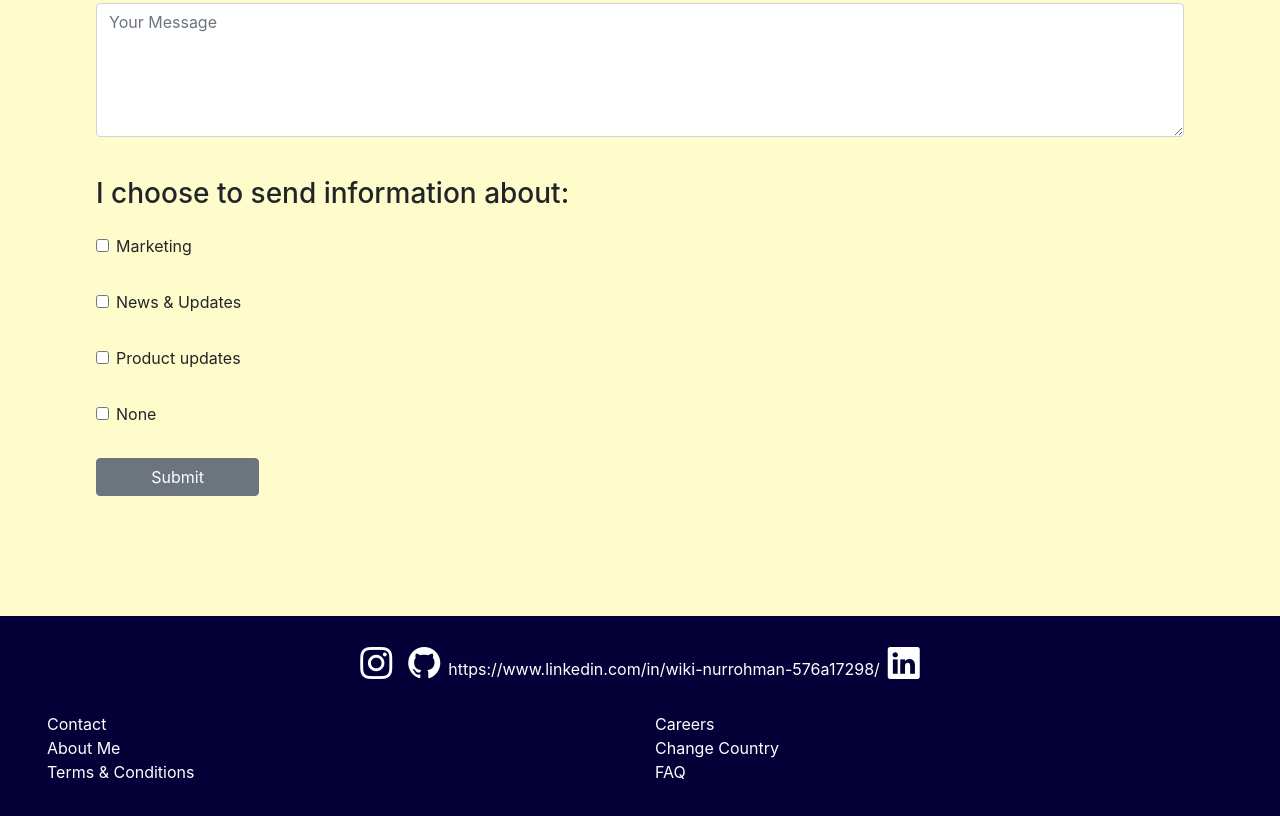
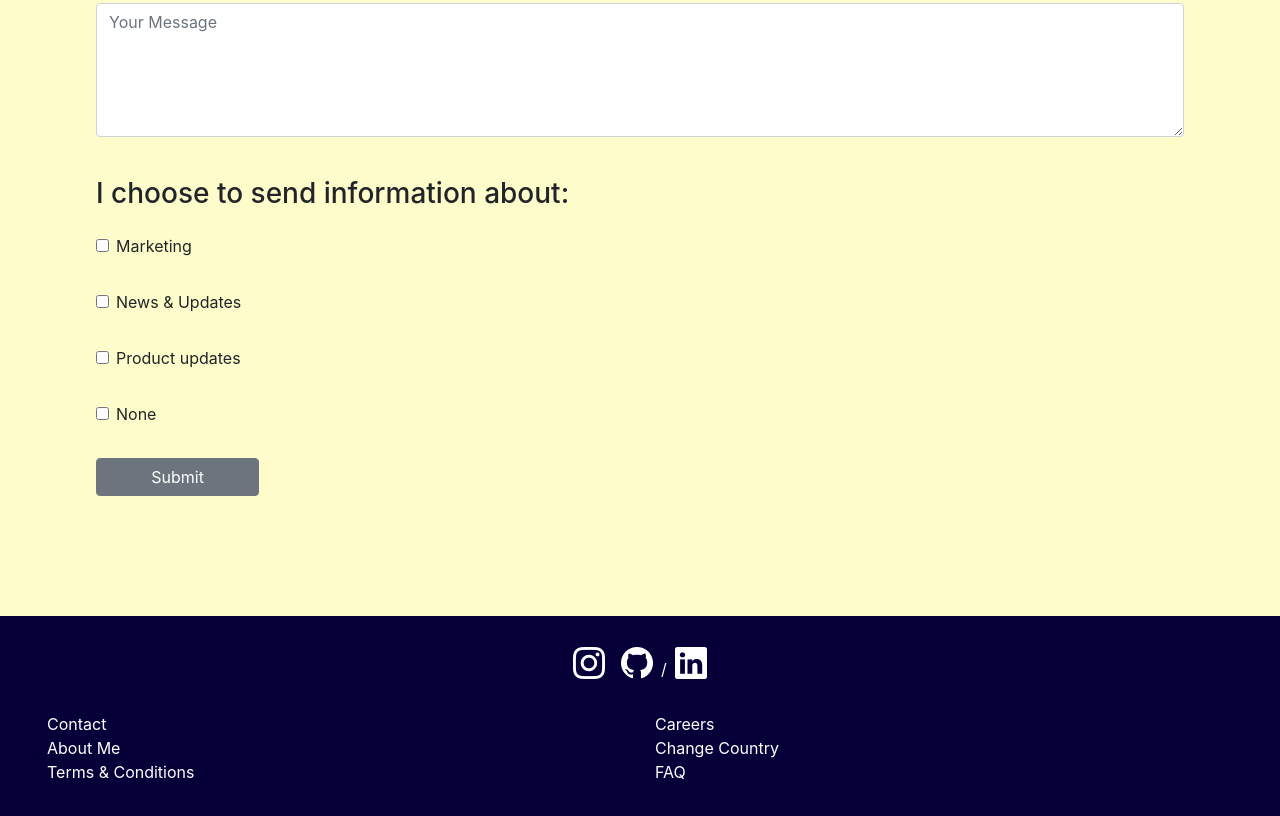
Before and after one commit to browiki/UTS-PPAW, a plain HTML site: page index.html in a window 1280 px wide. Shown: the part 1804-2620 px from the top of the page. Drawn offline with nearby package versions, Linux system fonts and the light colour scheme.

Commit message:
Update index.html

```diff
--- a/index.html
+++ b/index.html
@@ -143,7 +143,7 @@
                 <div class="col-12 d-flex justify-content-center">
                     <a class="text-white" href="https://www.instagram.com/wikiii.r/"><i style="font-size: 24pt;" class="bi bi-instagram px-2"></i></a>
                     <a class="text-white" href="https://github.com/browiki"><i style="font-size: 24pt;" class="bi bi-github px-2"></i></a>
-                    <a class="text-white" href="">https://www.linkedin.com/in/wiki-nurrohman-576a17298/<i style="font-size: 24pt;" class="bi bi-linkedin px-2"></i></a>
+                    <a class="text-white" href="https://www.linkedin.com/in/wiki-nurrohman-576a17298">/<i style="font-size: 24pt;" class="bi bi-linkedin px-2"></i></a>
                 </div>
             </div>
             <div class="row p-2 mt-3">
```
